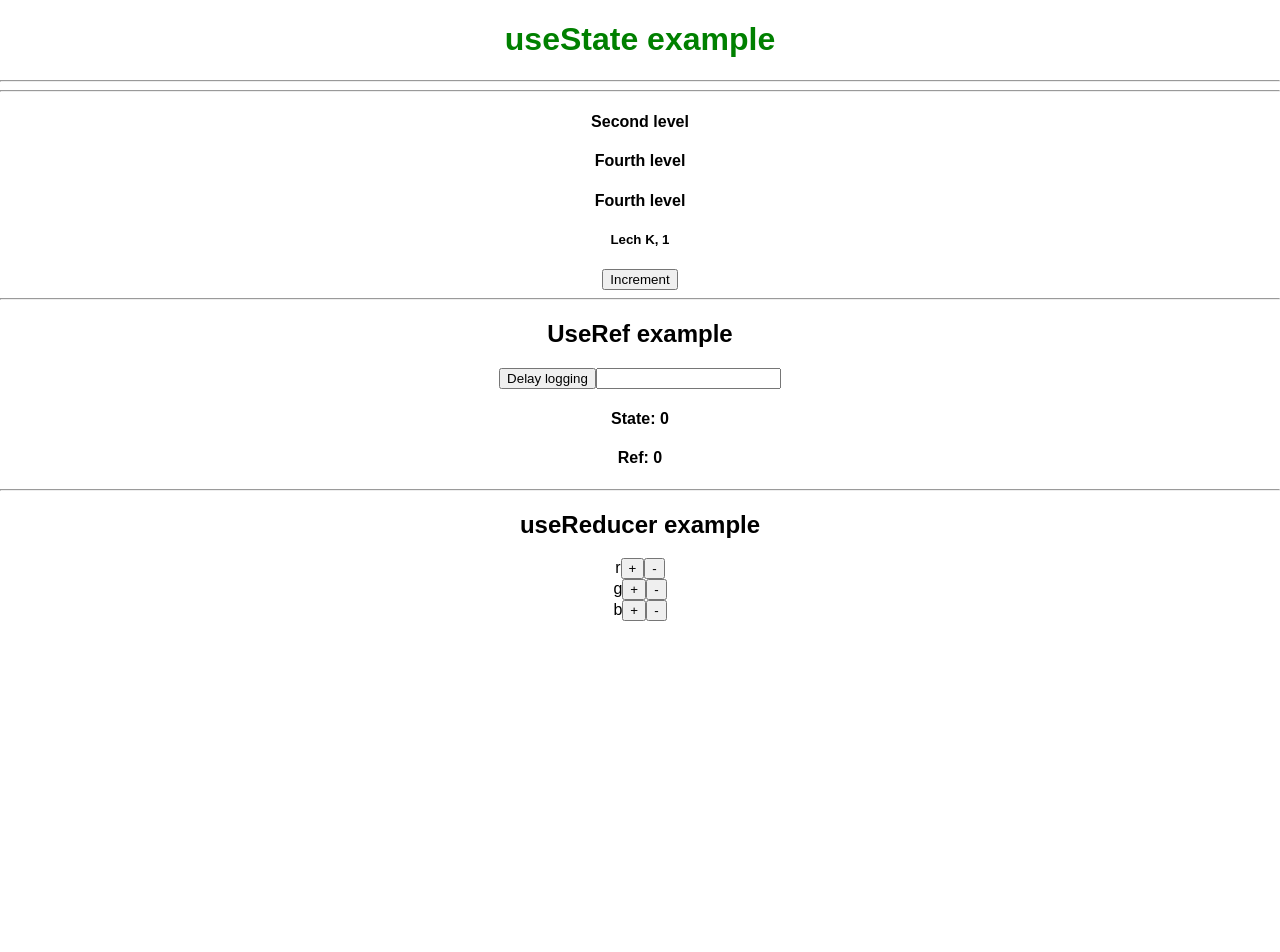
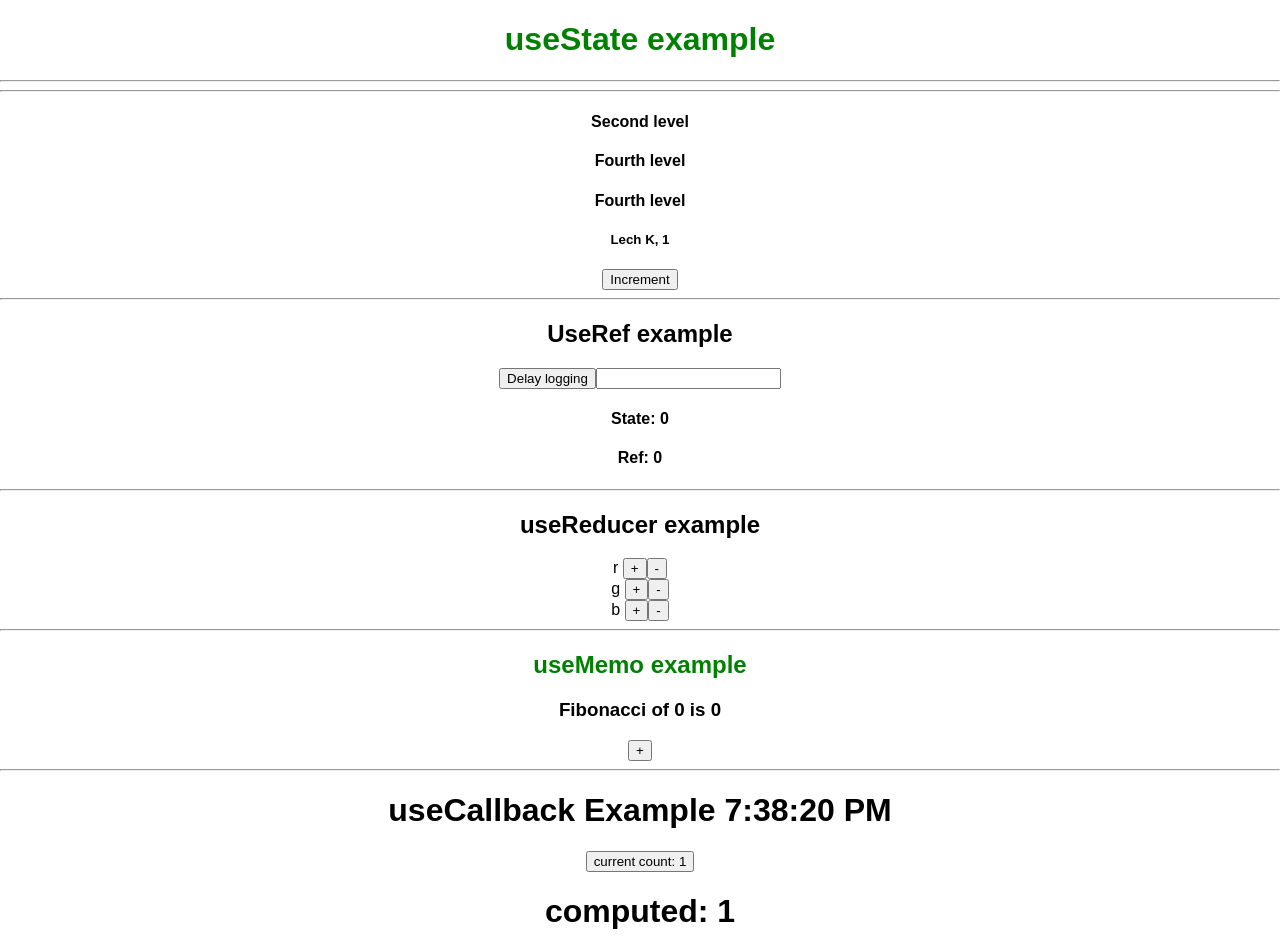
Before and after one commit to marcinkos1910/use_react, a React (Create React App) app: page / in a window 1280 px wide. Shown: the top 952 px of the page. Before the commit the page ends 800 px from the top, so only its background shows below. Built offline with nearby package versions, Linux system fonts and the light colour scheme.

Commit message:
callback hook

```diff
--- a/src/App.js
+++ b/src/App.js
@@ -1,6 +1,8 @@
 import './App.css';
+import CallbackComponent from './components/Callback';
 import ContextComponent from './components/Context';
 import EffectComponent from './components/Effect';
+import MemoComponent from './components/Memo';
 import ReducerComponent from './components/Reducer';
 import RefComponent from './components/Ref';
 import StateComponent from './components/State';
@@ -17,6 +19,10 @@ function App() {
       <RefComponent/>
       <hr/>
       <ReducerComponent/>
+      <hr/>
+      <MemoComponent/>
+      <hr/>
+      <CallbackComponent/>
     </div>
   );
 }
--- /dev/null
+++ b/src/components/Callback.jsx
@@ -0,0 +1,42 @@
+import { useState, useEffect, useCallback, memo } from "react";
+
+const ExpensiveComputationComponent = memo(({ compute, count }) => {
+  return (
+    <div>
+      <h1>computed: {compute(count)}</h1>
+      <h4>last re-render {new Date().toLocaleTimeString()}</h4>
+    </div>
+  );
+});
+
+const CallbackComponent = () => {
+  const [time, setTime] = useState(new Date());
+  const [count, setCount] = useState(1);
+  useEffect(() => {
+    const timer = setTimeout(() => setTime(new Date()), 1000);
+    return () => clearTimeout(timer);
+  });
+
+  const fibonacci = (n) => {
+    if (n <= 1) {
+      return 1;
+    }
+
+    return fibonacci(n - 1) + fibonacci(n - 2);
+  };
+
+  return (
+    <div>
+      <h1>useCallback Example {time.toLocaleTimeString()}</h1>
+      <button onClick={() => setCount(count + 1)}>
+        current count: {count}
+      </button>
+      <ExpensiveComputationComponent
+        compute={useCallback(fibonacci, [])}
+        count={count}
+      />
+    </div>
+  );
+};
+
+export default CallbackComponent;
--- /dev/null
+++ b/src/components/Memo.jsx
@@ -0,0 +1,29 @@
+import { useMemo, useState } from "react";
+
+function fibonacci(num) {
+    if (num < 1) return 0;
+    if (num <= 2) return 1;
+    return fibonacci(num - 1) + fibonacci(num -2)
+}
+
+function MemoComponent() {
+    const [num, setNum] = useState(0);
+    const [isGreen, setIsGreen] = useState(true);
+    const fib = useMemo(() => fibonacci(num), [num])
+
+    return (
+        <>
+            <div>
+                <h2 style={{color: isGreen ? 'green' : 'blue'}} onClick={() => {
+                setIsGreen((prevState) => !prevState)
+                }}>useMemo example</h2>
+                <h3>Fibonacci of {num} is {fib}</h3>
+                <button onClick={() => {
+                    setNum(num + 1)
+                }}> + </button>
+            </div>
+        </>
+    )
+}
+
+export default MemoComponent;
```
Also changed, not shown: src/components/Reducer.jsx (+7 -7 lines).
